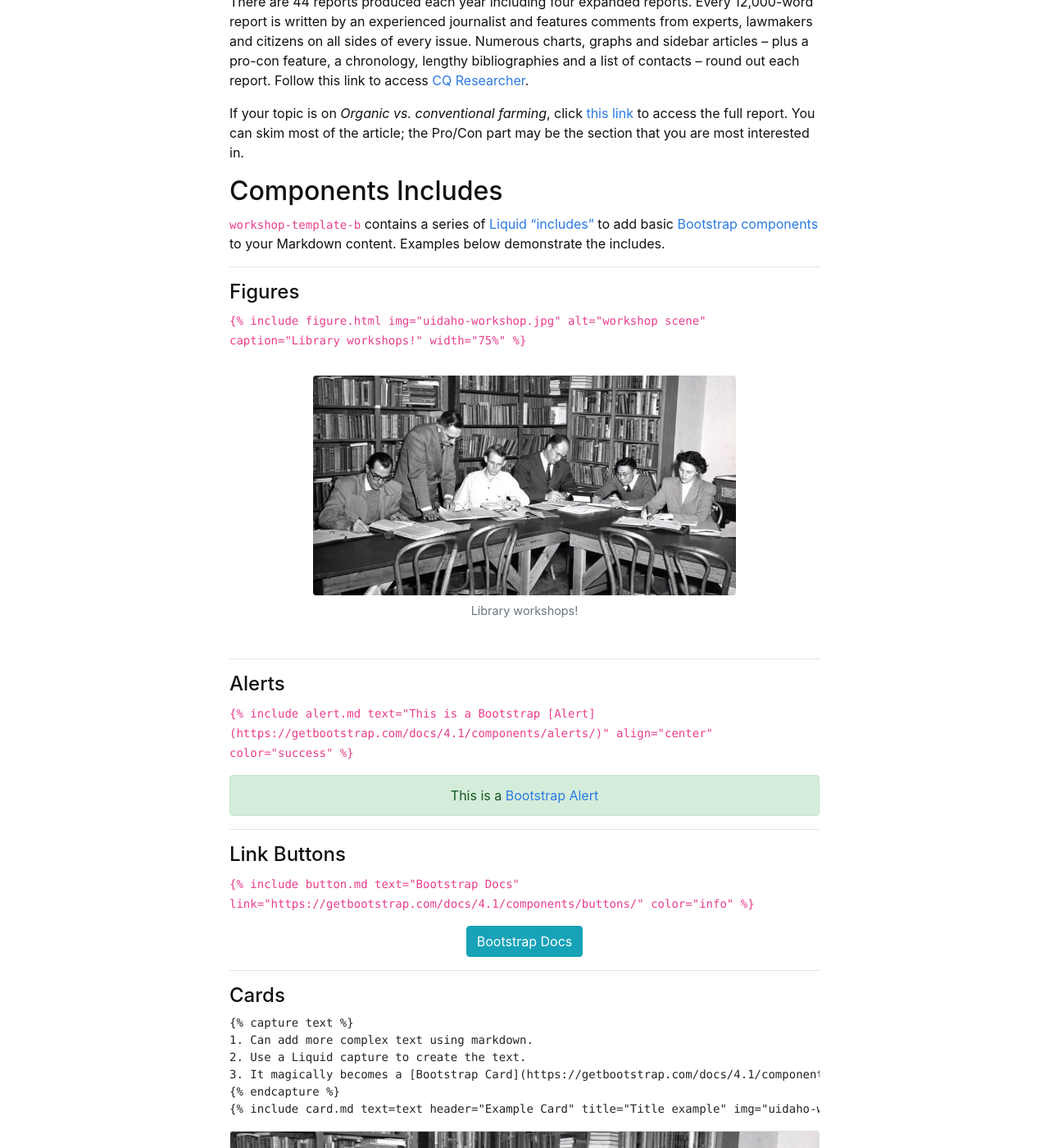
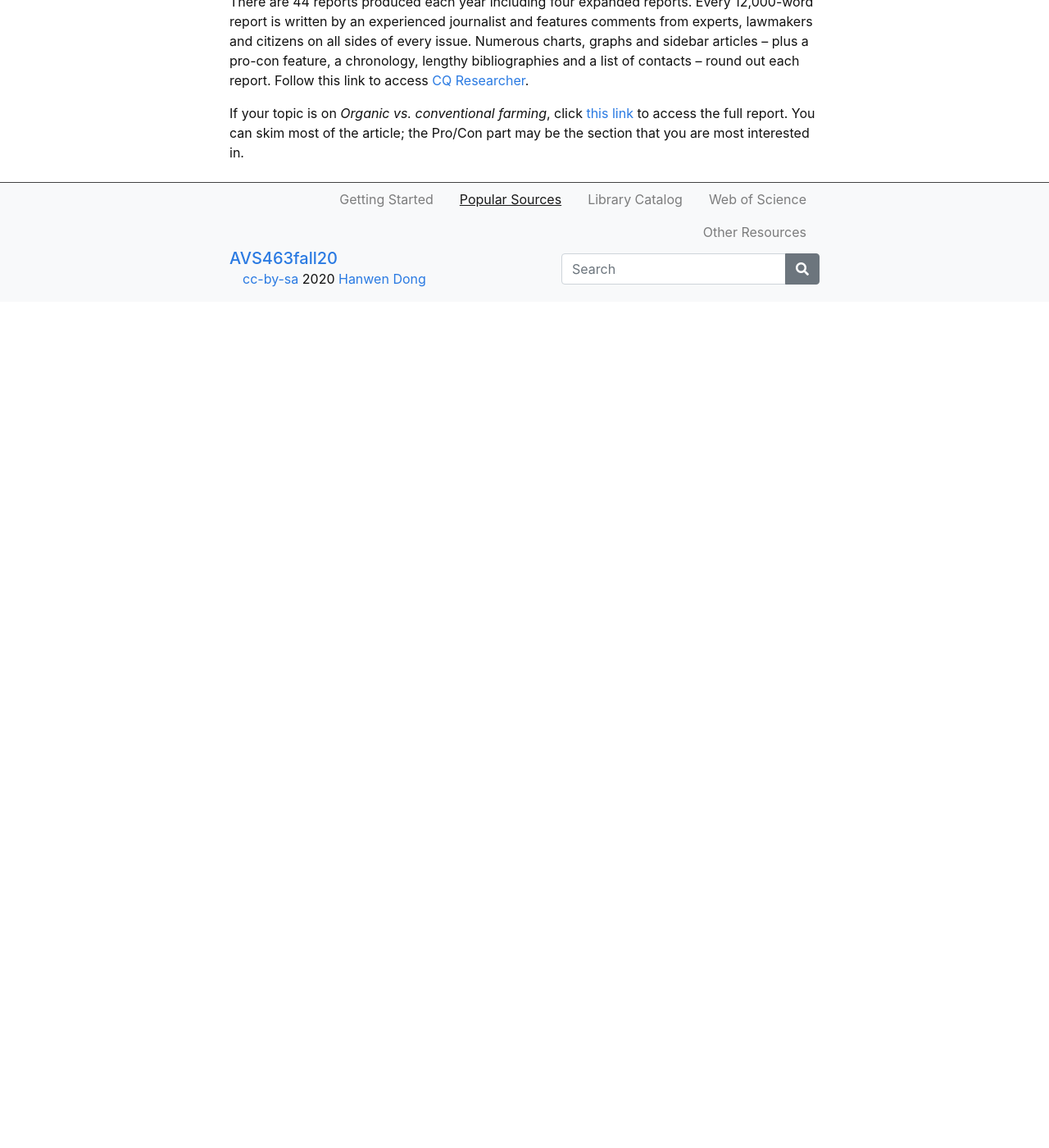
Before and after one commit to hanwendong1/AVS463-f20, a Jekyll site: the page built from content/2-Popular-Sources.md, in a window 1280 px wide and 1400 px high, scrolled down 2652 px. Shown: the whole window at 82% size. Built offline with Jekyll 4.4.1, drawn with Linux system fonts in a browser that asks for light colours; after the commit the page ends 3020 px from its top, so only the background shows below that; some of the changed text lies outside the part shown.

Commit message:
Update 2-Popular-Sources.md

````diff
--- a/content/2-Popular-Sources.md
+++ b/content/2-Popular-Sources.md
@@ -61,68 +61,3 @@ In the search box, type in your search terms (*antibiotics farms*, for instance)
 The CQ Researcher explores a single 'hot' issue in the news in depth each week. Topics range from social and teen issues to environment, health, education and science and technology. There are 44 reports produced each year including four expanded reports. Every 12,000-word report is written by an experienced journalist and features comments from experts, lawmakers and citizens on all sides of every issue. Numerous charts, graphs and sidebar articles -- plus a pro-con feature, a chronology, lengthy bibliographies and a list of contacts -- round out each report. Follow this link to access [CQ Researcher](https://library-cqpress-com.uidaho.idm.oclc.org/cqresearcher/index.php).
 
 If your topic is on *Organic vs. conventional farming*, click [this link](https://library-cqpress-com.uidaho.idm.oclc.org/cqresearcher/document.php?id=cqresrre2018110200) to access the full report. You can skim most of the article; the Pro/Con part may be the section that you are most interested in.
-
-## Components Includes
-
-`workshop-template-b` contains a series of [Liquid "includes"](https://jekyllrb.com/docs/includes/) to add basic [Bootstrap components](https://getbootstrap.com/docs/4.1/components/) to your Markdown content.
-Examples below demonstrate the includes.
-
---------
-
-#### Figures
-
-`{% raw %}{% include figure.html img="uidaho-workshop.jpg" alt="workshop scene" caption="Library workshops!" width="75%" %}{% endraw %}`
-
-{% include figure.html img="uidaho-workshop.jpg" alt="workshop scene" caption="Library workshops!" width="75%" %}
-
-----------
-
-#### Alerts
-
-`{% raw %}{% include alert.md text="This is a Bootstrap [Alert](https://getbootstrap.com/docs/4.1/components/alerts/)" align="center" color="success" %}{% endraw %}`
-
-{% include alert.md text="This is a [Bootstrap Alert](https://getbootstrap.com/docs/4.1/components/alerts/)" align="center" color="success" %}
-
------------
-
-#### Link Buttons
-
-`{% raw %}{% include button.md text="Bootstrap Docs" link="https://getbootstrap.com/docs/4.1/components/buttons/" color="info" %}{% endraw %}`
-
-{% include button.md text="Bootstrap Docs" link="https://getbootstrap.com/docs/4.1/components/buttons/" color="info" %}
-
----------
-
-#### Cards
-
-```{% raw %}
-{% capture text %}
-1. Can add more complex text using markdown.
-2. Use a Liquid capture to create the text.
-3. It magically becomes a [Bootstrap Card](https://getbootstrap.com/docs/4.1/components/card/).
-{% endcapture %}
-{% include card.md text=text header="Example Card" title="Title example" img="uidaho-workshop.jpg" %}{% endraw %}
-```
-
-{% capture text %}
-1. Can add more complex text using markdown.
-2. Use a Liquid capture to create the text.
-3. It magically becomes a [Bootstrap Card](https://getbootstrap.com/docs/4.1/components/card/).
-{% endcapture %}
-{% include card.md text=text header="Example Card" title="Title example" img="uidaho-workshop.jpg" %}
-
-------------
-
-#### Modal
-
-`{% raw %}{% include modal.md button="Try Me" color="success" title="Example Modal" text="This is a modal, with little text." %}{% endraw %}`
-
-{% include modal.md button="Try Me" color="success" title="Example Modal" text="This is a modal, with little text." %}
-
--------------
-
-#### YouTube embed
-
-`{% raw %}{% include video-embed.html youtubeid="SWVjQsvQocA" caption="Example video" %}{% endraw %}`
-
-{% include video-embed.html youtubeid="SWVjQsvQocA" caption="Example video" %}
````
